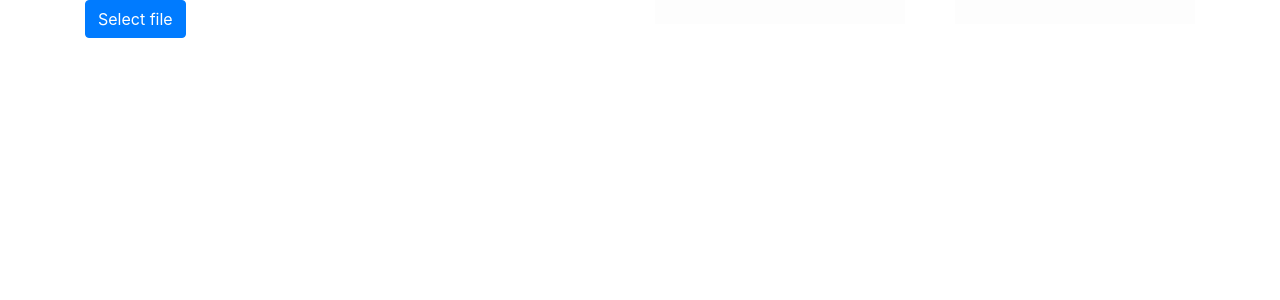
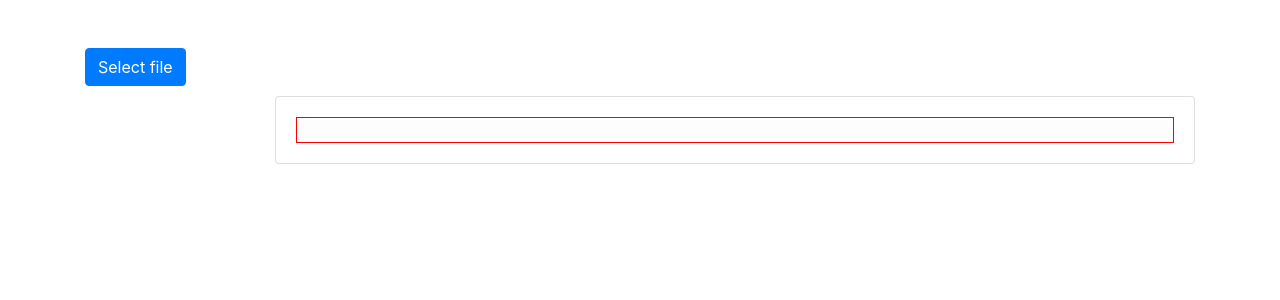
Before and after one commit to dmitriy-ka/ngx-cropper, an Angular app: page / in a window 1280 px wide. Shown: the top 300 px of the page. Built offline with nearby package versions, Linux system fonts and the light colour scheme.

Commit message:
Cropper: dragable - in progress

```diff
--- a/src/app/app.component.html
+++ b/src/app/app.component.html
@@ -1,13 +1,23 @@
-<div class="container">
-  <div class="row">
-    <div class="col-6">
+<div class="container mt-5">
+  <div class="row mt-5">
+    <div class="col-2">
       <label class="btn btn-primary">
         Select file
-        <input [hidden]="true" type="file" (change)="onChangeFile($event)" />
+        <input
+          [hidden]="true"
+          type="file"
+          (change)="onChangeFile($event)"
+          accept="image/jpeg,image/png,image/gif"
+        />
       </label>
     </div>
-    <div class="col-6">
-      <ngx-cropper [fileChangedEvent]="fileChangedEvent"> </ngx-cropper>
+    <div class="col-10">
+      <div class="card mt-5">
+        <div class="card-body">
+          <ngx-cropper [fileChangedEvent]="fileChangedEvent" [aspectRatio]="1">
+          </ngx-cropper>
+        </div>
+      </div>
     </div>
   </div>
 </div>
--- a/src/app/ngx-cropper/components/ngx-cropper/ngx-cropper.component.html
+++ b/src/app/ngx-cropper/components/ngx-cropper/ngx-cropper.component.html
@@ -1,7 +1,22 @@
 <div class="crop-container">
   <div *ngIf="showLoader" id="loader"></div>
-  <div>
-    <img class="crop-image" #cropImage [src]="imageSrc" />
-    <div class="crop-area" #cropArea></div>
+  <div #cropArea>
+    <img class="crop-image" #cropImage [src]="imageSrc" (dragstart)="noop()" />
+    <div class="cropper" #cropper (dragstart)="noop()">
+      <div
+        class="cropper__rect"
+        (mousedown)="startMove($event, 'move')"
+        (dragstart)="noop()"
+      >
+        <span class="resize topleft"><span class="square"></span></span>
+        <span class="resize top"><span class="square"></span></span>
+        <span class="resize topright"><span class="square"></span></span>
+        <span class="resize right"><span class="square"></span></span>
+        <span class="resize bottomright"><span class="square"></span></span>
+        <span class="resize bottom"><span class="square"></span></span>
+        <span class="resize bottomleft"><span class="square"></span></span>
+        <span class="resize left"><span class="square"></span></span>
+      </div>
+    </div>
   </div>
 </div>
--- a/src/app/ngx-cropper/components/ngx-cropper/ngx-cropper.component.scss
+++ b/src/app/ngx-cropper/components/ngx-cropper/ngx-cropper.component.scss
@@ -1,8 +1,40 @@
+$resize-size: 20px;
+$cropper-size: 80px;
+
+@mixin top () {
+    top: -$resize-size/2;
+}
+
+@mixin right () {
+    right: -$resize-size/2;
+}
+
+@mixin bottom () {
+    bottom: -$resize-size/2;
+}
+
+@mixin left () {
+    left: -$resize-size/2;
+}
+
+@mixin horizontal-center () {
+    left: calc(50% - #{$resize-size/2});
+}
+
+@mixin vertical-center () {
+    top: calc(50% - #{$resize-size/2});
+}
+
 :host {
+    * {
+        box-sizing: border-box;
+    }
+
     .crop-container {
         width: 100%;
         position: relative;
         overflow: hidden;
+        border: 1px solid red;
     }
 
     .crop-image {
@@ -12,21 +44,97 @@
         user-select: none;
     }
 
-    .crop-area {
+    .cropper {
         position: absolute;
         top: 50%;
         left: 50%;
         outline-color: rgba(247, 247, 247, 0.3);
         outline-width: 100vw;
-        width: 50px;
-        height: 50px;
+        width: $cropper-size;
+        height: $cropper-size;
         display: flex;
         color: #53535C;
         background: transparent;
         outline-style: solid;
         touch-action: none;
-        margin-left: -20px;
-        margin-top: -20px;
+        margin-left: $cropper-size - $cropper-size/2;
+        margin-top: $cropper-size - $cropper-size/2;
+    }
+
+    .cropper__rect {
+        position: relative;
+        width: 100%;
+        cursor: move;
+        border: 1px solid rgba(255, 255, 255, 0.5);
+        z-index: 1;
+    }
+
+    .resize {
+        width: $resize-size;
+        height: $resize-size;
+        display: block;
+        position: absolute;
+        line-height: 6px;
+        padding: 6px;
+        opacity: .85;
+        z-index: 2;
+
+        &.topleft {
+            @include top ();
+            @include left ();
+            cursor: nwse-resize;
+        }
+
+        &.top {
+            @include top ();
+            @include horizontal-center();
+            cursor: row-resize;
+        }
+
+        &.topright {
+            @include top ();
+            @include right ();
+            cursor: nesw-resize;
+        }
+
+        &.right {
+            @include right ();
+            @include vertical-center();
+            cursor: col-resize;
+        }
+
+        &.bottomright {
+            @include bottom ();
+            @include right ();
+            cursor: nwse-resize;
+        }
+
+        &.bottom {
+            @include bottom ();
+            @include horizontal-center();
+            cursor: row-resize;
+        }
+
+        &.bottomleft {
+            @include left ();
+            @include bottom ();
+            cursor: nesw-resize;
+        }
+
+        &.left {
+            @include left ();
+            @include vertical-center();
+            cursor: col-resize;
+        }
+    }
+
+    .square {
+        display: inline-block;
+        background: #53535C;
+        width: 6px;
+        height: 6px;
+        border: 1px solid rgba(255, 255, 255, 0.5);
+        box-sizing: content-box;
     }
 
     #loader {
--- a/src/app/ngx-cropper/components/ngx-cropper/ngx-cropper.component.ts
+++ b/src/app/ngx-cropper/components/ngx-cropper/ngx-cropper.component.ts
@@ -5,8 +5,15 @@ import {
   SimpleChanges,
   OnChanges,
   ChangeDetectionStrategy,
-  ChangeDetectorRef
+  ChangeDetectorRef,
+  ViewChild,
+  ElementRef,
+  HostListener,
+  OnDestroy,
+  Renderer2
 } from '@angular/core';
+import { Subscription, fromEvent, Subject } from 'rxjs';
+import { debounceTime, takeUntil, map, tap } from 'rxjs/operators';
 
 @Component({
   selector: 'ngx-cropper',
@@ -14,12 +21,31 @@ import {
   styleUrls: ['./ngx-cropper.component.scss'],
   changeDetection: ChangeDetectionStrategy.OnPush
 })
-export class NgxCropperComponent implements OnInit, OnChanges {
+export class NgxCropperComponent implements OnInit, OnChanges, OnDestroy {
   private originalImage: any;
   private originalBase64: string;
+  private ratio: number;
+  private moveSubscription: Subscription;
+  private stopMove$: Subject<boolean> = new Subject();
+  private onDestroy$: Subject<any> = new Subject();
+
+  @ViewChild('cropArea') cropArea: ElementRef;
+  @ViewChild('cropImage') cropImage: ElementRef;
+  @ViewChild('cropper') cropper: ElementRef;
 
   @Input() format: 'png' | 'jpeg' = 'png';
-  @Input() aspectRatio: number = 1;
+  @Input()
+  set aspectRatio(value) {
+    if (value < 10 || value > 10) {
+      value = 1;
+    }
+    this.ratio = value;
+  }
+
+  get aspectRatio() {
+    return this.ratio;
+  }
+
   @Input()
   set fileChangedEvent(event: Event) {
     const eventTarget: Partial<HTMLInputElement> = event ? event.target : null;
@@ -34,14 +60,26 @@ export class NgxCropperComponent implements OnInit, OnChanges {
   }
 
   imageSrc;
-  showLoader: boolean = false;
+  showLoader = false;
 
-  constructor(private cdr: ChangeDetectorRef) {}
+  @HostListener('document:mouseup') clearListeners() {
+    this.stopMove$.next(true);
+  }
+
+  constructor(private cdr: ChangeDetectorRef, private renderer: Renderer2) {}
 
   ngOnInit() {}
 
   ngOnChanges(changes: SimpleChanges): void {
     console.log({ changes });
+  }
+
+  ngOnDestroy() {
+    this.moveSubscription.unsubscribe();
+    this.stopMove$.next();
+    this.stopMove$.complete();
+    this.onDestroy$.next();
+    this.onDestroy$.complete();
   }
 
   get image(): boolean {
@@ -65,8 +103,72 @@ export class NgxCropperComponent implements OnInit, OnChanges {
     reader.readAsDataURL(file);
   }
 
-  showCropArea() {
-    // TODO: calc ration
+  showCropArea() {}
+
+  startMove(clickEvent, type: MoveType = 'move') {
+    console.log('START MOVE', clickEvent);
+    this.moveSubscription = fromEvent(document, 'mousemove')
+      .pipe(
+        debounceTime(50),
+        takeUntil(this.stopMove$)
+      )
+      .subscribe((event: MouseEvent) => {
+        this.moveCropper(clickEvent, event);
+      });
+  }
+
+  private moveCropper(clickEvent: MouseEvent, moveEvent: MouseEvent) {
+    const clickOffsetX = clickEvent.offsetX;
+    const clickoffsetY = clickEvent.offsetY;
+
+    const areaRect = this.getCroppAreaClientRect();
+    const cropperRect = this.getCropperClientRect();
+
+    const eventPageX = moveEvent.pageX;
+    const eventPageY = moveEvent.pageY;
+    const eventLeftMin = areaRect.left + clickOffsetX;
+    const eventLeftMax = areaRect.right - clickOffsetX;
+    const eventTopMin = areaRect.top + clickoffsetY;
+    const eventTopMax = areaRect.bottom - clickoffsetY;
+
+    let left, top;
+    if (eventPageX <= eventLeftMin) {
+      left = 0;
+    } else if (eventPageX >= eventLeftMax) {
+      left = areaRect.width - cropperRect.width;
+    } else {
+      left = eventPageX - areaRect.left - clickOffsetX;
+    }
+    if (eventPageY <= eventTopMin) {
+      top = 0;
+    } else if (eventPageY >= eventTopMax) {
+      top = areaRect.height - cropperRect.height;
+    } else {
+      top = eventPageY - areaRect.top - clickoffsetY;
+    }
+    this.setCropperPosition(left, top);
+  }
+
+  private setCropperPosition(left: number, top: number): void {
+    this.renderer.setStyle(
+      this.cropper.nativeElement,
+      'margin-left',
+      `initial`
+    );
+    this.renderer.setStyle(this.cropper.nativeElement, 'margin-top', `initial`);
+    this.renderer.setStyle(this.cropper.nativeElement, 'left', `${left}px`);
+    this.renderer.setStyle(this.cropper.nativeElement, 'top', `${top}px`);
+  }
+
+  private getCroppAreaClientRect(): ClientRect {
+    return (this.cropArea.nativeElement as HTMLElement).getBoundingClientRect();
+  }
+
+  private getCropperClientRect(): ClientRect {
+    return (this.cropper.nativeElement as HTMLElement).getBoundingClientRect();
+  }
+  noop(event?) {
+    return false;
   }
 
   private clear() {
@@ -74,3 +176,5 @@ export class NgxCropperComponent implements OnInit, OnChanges {
     this.originalImage = null;
   }
 }
+
+export type MoveType = 'move' | 'resize';
```
Also changed, not shown: 1 other file (tests, documents, lock files or other folders).
